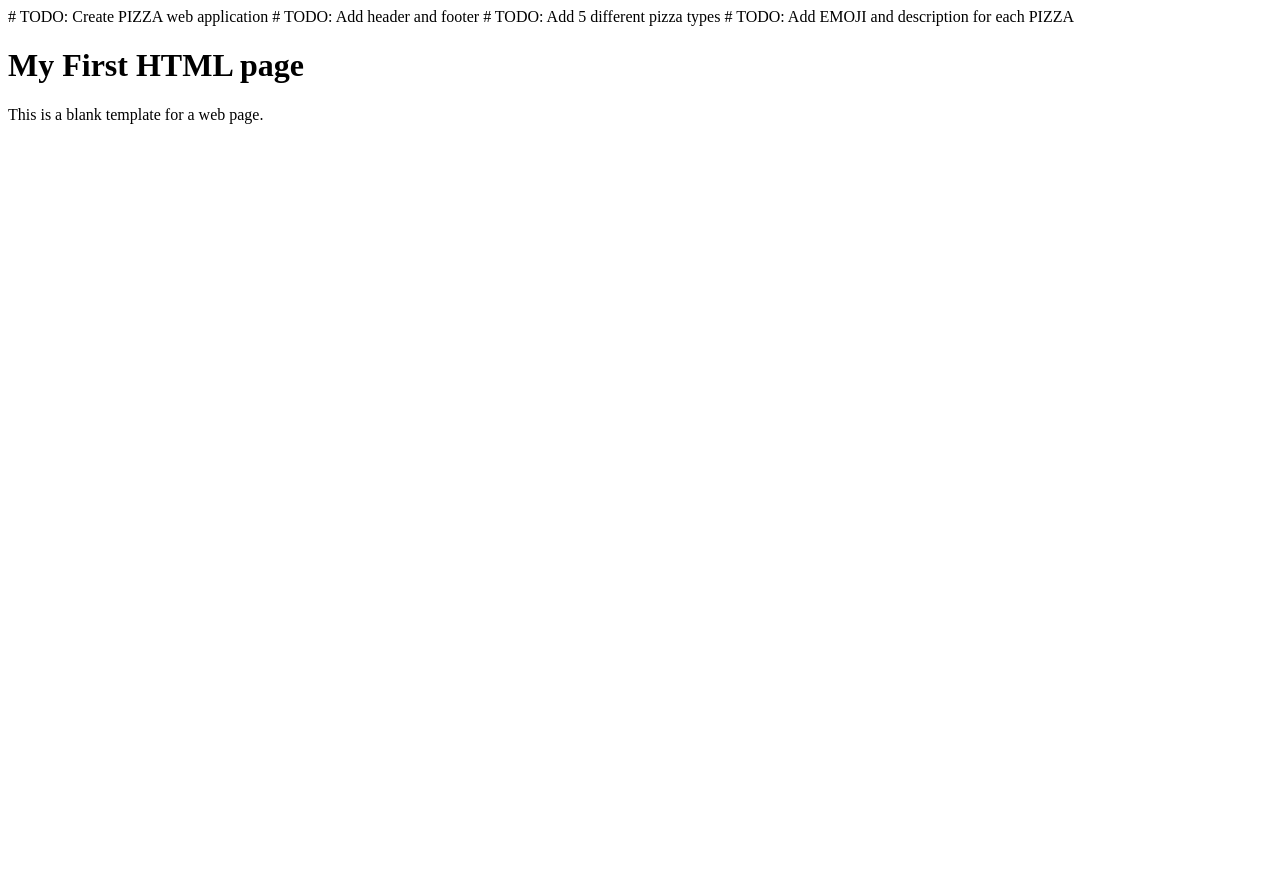
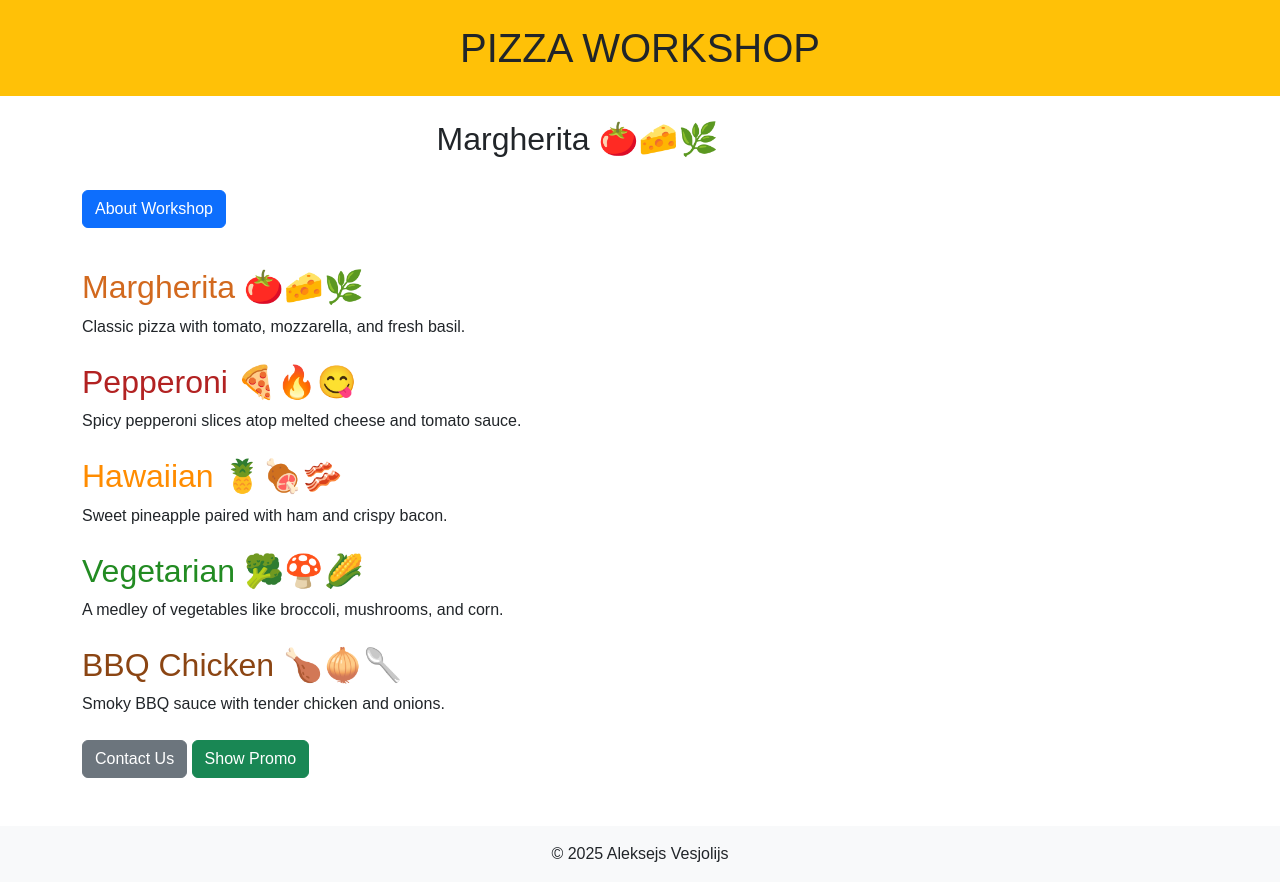
Before and after one commit to pirrencode/wadt_frontend_lecture_2025, a plain HTML site: page index.html in a window 1280 px wide. Before the commit the page ends 800 px from the top, so only its background shows below. Drawn offline with nearby package versions, Linux system fonts and the light colour scheme.

Commit message:
Add interactive Bootstrap elements to pizza page

```diff
--- a/index.html
+++ b/index.html
@@ -1,16 +1,132 @@
 <!DOCTYPE html>
-<html>
+<html lang="en">
 <head>
-
+  <meta charset="UTF-8">
+  <title>PIZZA WORKSHOP</title>
+  <link href="https://cdn.jsdelivr.net/npm/bootstrap@5.3.3/dist/css/bootstrap.min.css" rel="stylesheet">
+  <link rel="stylesheet" href="main.css">
 </head>
 <body>
-  # TODO: Create PIZZA web application
-  # TODO: Add header and footer
-  # TODO: Add 5 different pizza types
-  # TODO: Add EMOJI and description for each PIZZA
-  <h1>My First HTML page</h1>
+  <header class="text-center p-4 bg-warning">
+    <h1 data-bs-toggle="tooltip" title="Welcome to the Pizza Workshop">PIZZA WORKSHOP</h1>
+  </header>
+  <main class="container py-4">
+    <!-- Carousel -->
+    <div id="pizzaCarousel" class="carousel slide mb-4" data-bs-ride="carousel">
+      <div class="carousel-inner">
+        <div class="carousel-item active text-center">
+          <h2>Margherita 🍅🧀🌿</h2>
+        </div>
+        <div class="carousel-item text-center">
+          <h2>Pepperoni 🍕🔥😋</h2>
+        </div>
+        <div class="carousel-item text-center">
+          <h2>Hawaiian 🍍🍖🥓</h2>
+        </div>
+        <div class="carousel-item text-center">
+          <h2>Vegetarian 🥦🍄🌽</h2>
+        </div>
+        <div class="carousel-item text-center">
+          <h2>BBQ Chicken 🍗🧅🥄</h2>
+        </div>
+      </div>
+      <button class="carousel-control-prev" type="button" data-bs-target="#pizzaCarousel" data-bs-slide="prev">
+        <span class="carousel-control-prev-icon" aria-hidden="true"></span>
+        <span class="visually-hidden">Previous</span>
+      </button>
+      <button class="carousel-control-next" type="button" data-bs-target="#pizzaCarousel" data-bs-slide="next">
+        <span class="carousel-control-next-icon" aria-hidden="true"></span>
+        <span class="visually-hidden">Next</span>
+      </button>
+    </div>
 
-  <p>This is a blank template for a web page.</p>
+    <!-- Collapse -->
+    <p>
+      <button class="btn btn-primary mb-4" type="button" data-bs-toggle="collapse" data-bs-target="#about" aria-expanded="false" aria-controls="about">
+        About Workshop
+      </button>
+    </p>
+    <div class="collapse mb-4" id="about">
+      <div class="card card-body">
+        Learn about different pizza styles and make your own delicious pie!
+      </div>
+    </div>
 
+    <!-- Pizza Sections -->
+    <section class="mb-4">
+      <h2 class="margherita">Margherita 🍅🧀🌿</h2>
+      <p>Classic pizza with tomato, mozzarella, and fresh basil.</p>
+    </section>
+    <section class="mb-4">
+      <h2 class="pepperoni">Pepperoni 🍕🔥😋</h2>
+      <p>Spicy pepperoni slices atop melted cheese and tomato sauce.</p>
+    </section>
+    <section class="mb-4">
+      <h2 class="hawaiian">Hawaiian 🍍🍖🥓</h2>
+      <p>Sweet pineapple paired with ham and crispy bacon.</p>
+    </section>
+    <section class="mb-4">
+      <h2 class="vegetarian">Vegetarian 🥦🍄🌽</h2>
+      <p>A medley of vegetables like broccoli, mushrooms, and corn.</p>
+    </section>
+    <section class="mb-4">
+      <h2 class="bbq">BBQ Chicken 🍗🧅🥄</h2>
+      <p>Smoky BBQ sauce with tender chicken and onions.</p>
+    </section>
+
+    <!-- Modal Trigger -->
+    <button type="button" class="btn btn-secondary mb-4" data-bs-toggle="modal" data-bs-target="#contactModal">
+      Contact Us
+    </button>
+
+    <!-- Toast Trigger -->
+    <button type="button" class="btn btn-success mb-4" id="promo-btn">
+      Show Promo
+    </button>
+  </main>
+
+  <!-- Modal -->
+  <div class="modal fade" id="contactModal" tabindex="-1" aria-labelledby="contactModalLabel" aria-hidden="true">
+    <div class="modal-dialog">
+      <div class="modal-content">
+        <div class="modal-header">
+          <h5 class="modal-title" id="contactModalLabel">Contact Us</h5>
+          <button type="button" class="btn-close" data-bs-dismiss="modal" aria-label="Close"></button>
+        </div>
+        <div class="modal-body">
+          <p>Email us at pizza@example.com</p>
+        </div>
+        <div class="modal-footer">
+          <button type="button" class="btn btn-secondary" data-bs-dismiss="modal">Close</button>
+        </div>
+      </div>
+    </div>
+  </div>
+
+  <!-- Toast -->
+  <div class="toast-container position-fixed bottom-0 end-0 p-3">
+    <div id="promoToast" class="toast" role="alert" aria-live="assertive" aria-atomic="true">
+      <div class="toast-header">
+        <strong class="me-auto">Special Offer</strong>
+        <button type="button" class="btn-close" data-bs-dismiss="toast" aria-label="Close"></button>
+      </div>
+      <div class="toast-body">
+        Get 20% off your first order!
+      </div>
+    </div>
+  </div>
+  <footer class="text-center py-3 bg-light">
+    <p>&copy; 2025 Aleksejs Vesjolijs</p>
+  </footer>
+  <script src="https://cdn.jsdelivr.net/npm/bootstrap@5.3.3/dist/js/bootstrap.bundle.min.js"></script>
+  <script>
+    const tooltipTriggerList = document.querySelectorAll('[data-bs-toggle="tooltip"]');
+    [...tooltipTriggerList].forEach(t => new bootstrap.Tooltip(t));
+
+    const promoBtn = document.getElementById('promo-btn');
+    const promoToastEl = document.getElementById('promoToast');
+    const promoToast = new bootstrap.Toast(promoToastEl);
+    promoBtn.addEventListener('click', () => promoToast.show());
+  </script>
 </body>
 </html>
--- /dev/null
+++ b/main.css
@@ -0,0 +1,52 @@
+body {
+  font-family: Arial, sans-serif;
+  margin: 0;
+}
+
+header {
+  background-color: #ffcc00;
+  text-align: center;
+  padding: 20px;
+}
+
+header h1 {
+  margin: 0;
+}
+
+main {
+  padding: 20px;
+}
+
+section {
+  margin-bottom: 20px;
+}
+
+.margherita {
+  color: #d2691e;
+}
+
+.pepperoni {
+  color: #b22222;
+}
+
+.hawaiian {
+  color: #ff8c00;
+}
+
+.vegetarian {
+  color: #228b22;
+}
+
+.bbq {
+  color: #8b4513;
+}
+
+footer {
+  background-color: #f2f2f2;
+  text-align: center;
+  padding: 10px;
+}
+
+footer p {
+  margin: 0;
+}
```
